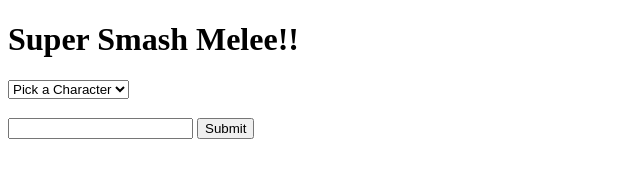
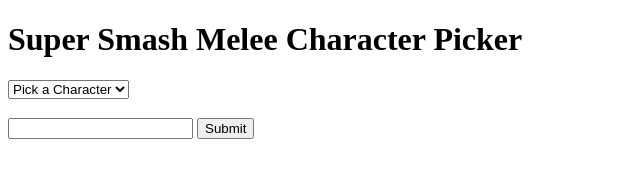
Before and after one commit to samshapland22/super-smash-character-picker, a plain HTML site: page index.html in a window 1280 px wide. Shown: the whole page, without its empty margins (0-640 px from the left). Drawn offline with Linux system fonts and the light colour scheme; no server answers.

Commit message:
changed h1

```diff
--- a/index.html
+++ b/index.html
@@ -9,7 +9,7 @@
   </head>
   <body>
     <header>
-      <h1>Super Smash Melee!!</h1>
+      <h1>Super Smash Melee Character Picker</h1>
     </header>
     <select>
       <option>Pick a Character</option>
```
